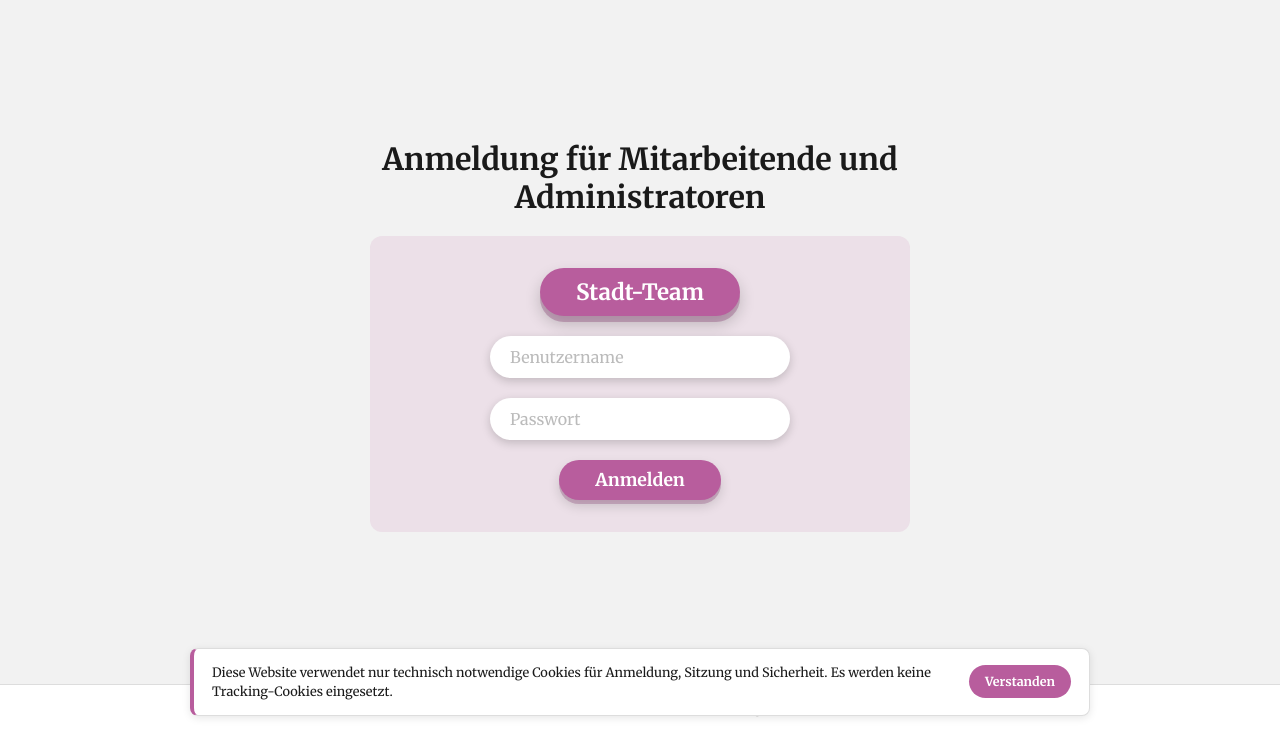
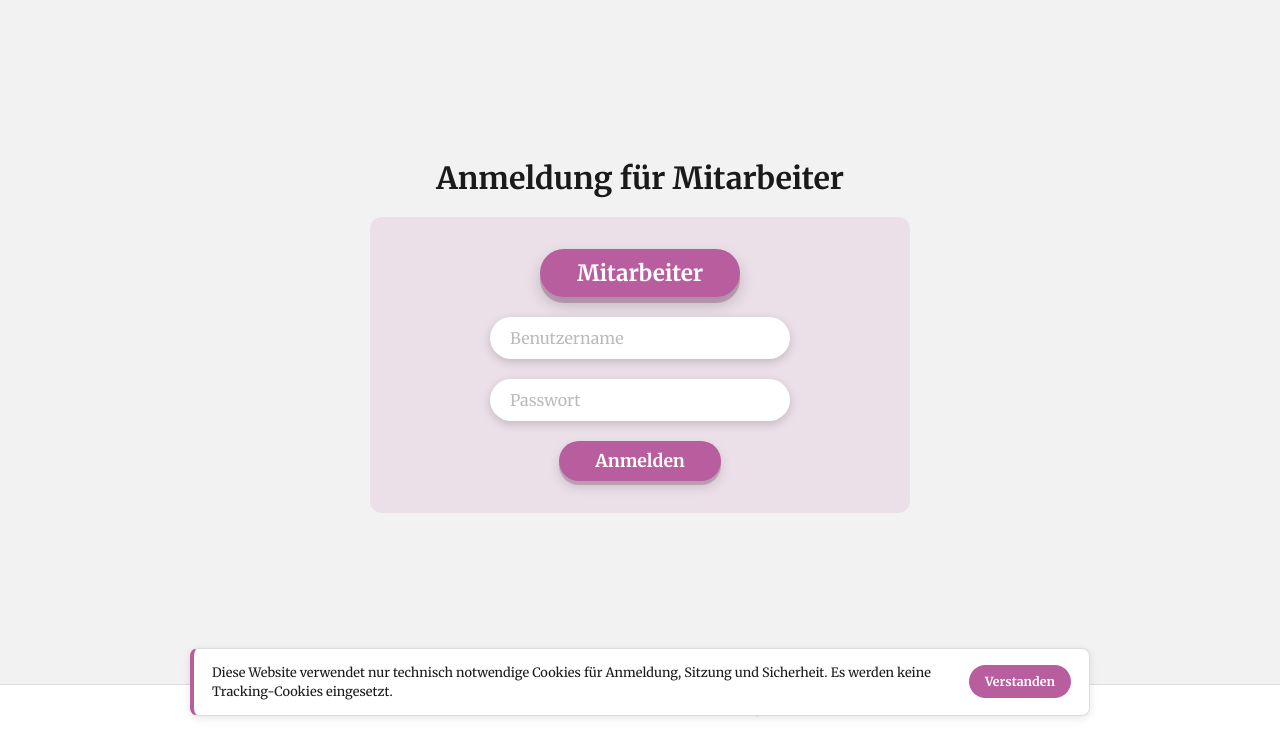
Before and after one commit to wenhuan-liang/stadtmeldung-portal, a plain HTML site: page public/frontend/login.html in a window 1280 px wide. Both pictures are taken after a click on the button "Mitarbeiter". Shown: the part 68-800 px from the top of the page. Drawn offline with Linux system fonts and the light colour scheme.

Commit message:
change the anmeldung page for mitarbeiter

```diff
--- a/public/frontend/login.html
+++ b/public/frontend/login.html
@@ -66,9 +66,9 @@
 
     <!-- View 3: Mitarbeiter Login -->
     <div class="auth-view" id="view-staff-login" style="display: none;">
-      <h1 class="auth-title">Anmeldung für Mitarbeitende und Administratoren</h1>
+      <h1 class="auth-title">Anmeldung für Mitarbeiter</h1>
       <div class="auth-card">
-        <div class="auth-role-badge">Stadt-Team</div>
+        <div class="auth-role-badge">Mitarbeiter</div>
         <div class="auth-error" id="staff-login-error" style="display: none;"></div>
         <input class="auth-input" type="text" id="staff-login-username" placeholder="Benutzername" autocomplete="username">
         <input class="auth-input" type="password" id="staff-login-password" placeholder="Passwort" autocomplete="current-password">
```
